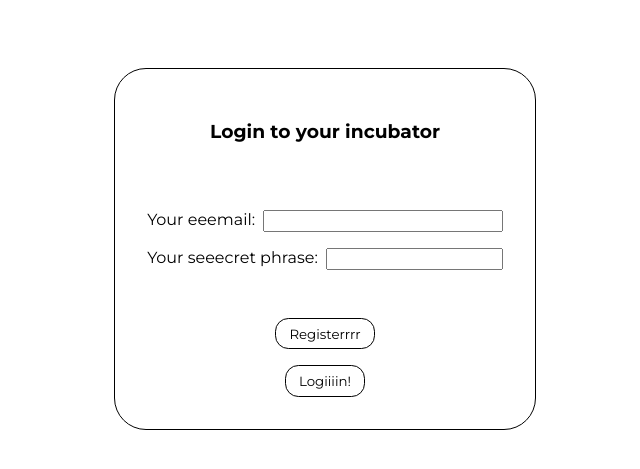
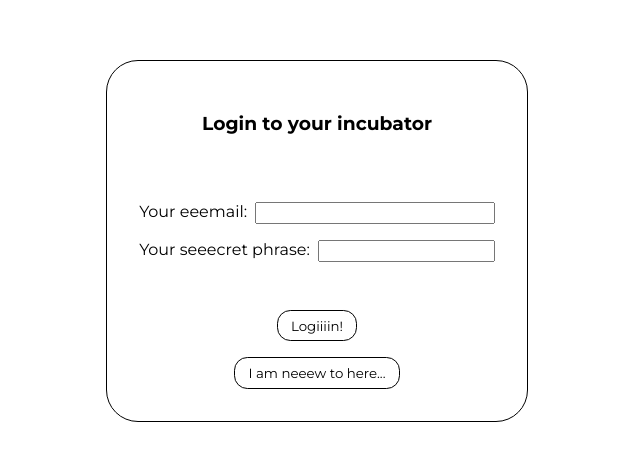
Before and after one commit to NokTNL/hedgehog-breeder, a React (Create React App) app: page / in a window 1280 px wide. Shown: the part 159-628 px from the top of the page, without its empty margins (323-963 px from the left). Built offline with nearby package versions, Linux system fonts and the light colour scheme.

Commit message:
Add Register and Modal comp

```diff
--- a/public/index.html
+++ b/public/index.html
@@ -38,5 +38,6 @@
       To begin the development, run `npm start` or `yarn start`.
       To create a production bundle, use `npm run build` or `yarn build`.
     -->
+    <div id="modal-root"></div>
   </body>
 </html>
--- a/src/Auth/Auth.js
+++ b/src/Auth/Auth.js
@@ -1,5 +1,20 @@
+import { createContext } from "react";
+import { useState } from "react";
 import Login from "./Login/Login";
+import Register from "../Auth/Register/Register";
+
+export const AuthContext = createContext({
+  isRegistering: false,
+  setIsRegistering: () => {},
+});
 
 export default function Auth() {
-  return <Login />;
+  // For toggling the <Register> page
+  const [isRegistering, setIsRegistering] = useState(false);
+  return (
+    <AuthContext.Provider value={{ isRegistering, setIsRegistering }}>
+      <Login />
+      {isRegistering && <Register />}
+    </AuthContext.Provider>
+  );
 }
--- a/src/Auth/Login/Login.js
+++ b/src/Auth/Login/Login.js
@@ -1,3 +1,5 @@
+import { useContext } from "react";
+import { AuthContext } from "../Auth";
 import styled from "styled-components/macro";
 import CredentialCard, * as CC from "../components/CredentialCard/CredentialCard";
 
@@ -10,6 +12,10 @@ const StyledLogin = styled.main`
 `;
 
 export default function Login() {
+  const authCtx = useContext(AuthContext);
+  const handleRegister = () => {
+    authCtx.setIsRegistering(true);
+  };
   return (
     <StyledLogin>
       <CredentialCard>
@@ -25,8 +31,10 @@ export default function Login() {
           </CC.FormEntry>
         </CC.Form>
         <CC.ButtonsCtn>
-          <CC.FormBtn>Registerrrr</CC.FormBtn>
           <CC.FormBtn>Logiiiin!</CC.FormBtn>
+          <CC.FormBtn onClick={handleRegister}>
+            I am neeew to here...
+          </CC.FormBtn>
         </CC.ButtonsCtn>
       </CredentialCard>
     </StyledLogin>
--- /dev/null
+++ b/src/Auth/Register/Register.js
@@ -0,0 +1,43 @@
+import { useContext } from "react";
+import { AuthContext } from "../Auth";
+import styled from "styled-components/macro";
+import ModalBackdrop from "../../UI/Modal/ModalBackdrop";
+import CredentialCard, * as CC from "../components/CredentialCard/CredentialCard";
+
+const StyledRegister = styled.div`
+  height: 100%;
+  display: flex;
+  justify-content: center;
+  align-items: center;
+`;
+
+export default function Register() {
+  const authCtx = useContext(AuthContext);
+  const handleRegister = () => {
+    // *** TODO: Add fetching logic
+    // Close itself
+    authCtx.setIsRegistering(false);
+  };
+  return (
+    <ModalBackdrop>
+      <StyledRegister>
+        <CredentialCard>
+          <CC.Header>Register yourself!</CC.Header>
+          <CC.Form>
+            <CC.FormEntry>
+              <CC.FormLabelSpan>Your eeemail:</CC.FormLabelSpan>
+              <CC.FormInput />
+            </CC.FormEntry>
+            <CC.FormEntry>
+              <CC.FormLabelSpan>Your seeecret phrase:</CC.FormLabelSpan>
+              <CC.FormInput />
+            </CC.FormEntry>
+          </CC.Form>
+          <CC.ButtonsCtn>
+            <CC.FormBtn onClick={handleRegister}>Let's gooo!</CC.FormBtn>
+          </CC.ButtonsCtn>
+        </CredentialCard>
+      </StyledRegister>
+    </ModalBackdrop>
+  );
+}
--- a/src/Auth/components/CredentialCard/CredentialCard.js
+++ b/src/Auth/components/CredentialCard/CredentialCard.js
@@ -11,6 +11,7 @@ const CredentialCard = styled.section`
   border: 0.1rem solid black;
   border-radius: 2rem;
   padding: 2rem;
+  background-color: white;
 
   text-align: center;
   display: flex;
--- /dev/null
+++ b/src/UI/Modal/ModalBackdrop.js
@@ -0,0 +1,30 @@
+import styled from "styled-components/macro";
+import ReactDOM from "react-dom";
+import { useEffect } from "react";
+import { useDispatch } from "react-redux";
+import modalSlice from "../../UI/Modal/modalSlice";
+
+const StyledBackdrop = styled.div`
+  position: fixed; /* Stay in place */
+  z-index: 10; /* Sit on top */
+  inset: 0;
+  overflow: auto; /* Enable scroll if needed */
+  background-color: rgb(0, 0, 0); /* Fallback color */
+  background-color: rgba(0, 0, 0, 0.4); /* Black w/ opacity */
+`;
+
+// This component is shipped outside <App> using portal for simplicity
+export default function ModalBackdrop({ children }) {
+  const dispatch = useDispatch();
+  // Tell the whole App when the modal is displayed, and cleanup when dismounted
+  useEffect(() => {
+    dispatch(modalSlice.actions.setModal(true));
+    return function cleanup() {
+      dispatch(modalSlice.actions.setModal(false));
+    };
+  }, []);
+  return ReactDOM.createPortal(
+    <StyledBackdrop>{children}</StyledBackdrop>,
+    document.getElementById("modal-root")
+  );
+}
--- /dev/null
+++ b/src/UI/Modal/modalSlice.js
@@ -0,0 +1,15 @@
+import { createSlice } from "@reduxjs/toolkit";
+
+const modalSlice = createSlice({
+  name: "modal",
+  initialState: {
+    isModalOpen: false,
+  },
+  reducers: {
+    setModal(state, action) {
+      state.isModalOpen = !!action.payload;
+    },
+  },
+});
+
+export default modalSlice;
--- a/src/app/App.js
+++ b/src/app/App.js
@@ -1,16 +1,27 @@
-import styled from "styled-components/macro";
+import { useSelector } from "react-redux";
+import styled, { css } from "styled-components/macro";
 import Auth from "../Auth/Auth";
 
 const StyledApp = styled.div`
   height: 100vh;
   width: 100vw;
+
+  ${(props) =>
+    props.isModalOpen &&
+    css`
+      filter: blur(2px);
+    `}
 `;
 
 function App() {
+  const isModalOpen = useSelector((state) => state.modal.isModalOpen);
+
   return (
-    <StyledApp>
-      <Auth />
-    </StyledApp>
+    <>
+      <StyledApp isModalOpen={isModalOpen}>
+        <Auth />
+      </StyledApp>
+    </>
   );
 }
 
--- a/src/app/store.js
+++ b/src/app/store.js
@@ -1,15 +1,10 @@
 import { configureStore } from "@reduxjs/toolkit";
-
-import exampleSlice from "./exampleSlice";
+import modalSlice from "../UI/Modal/modalSlice";
 
 const store = configureStore({
   reducer: {
-    example: exampleSlice.reducer,
+    modal: modalSlice.reducer,
   },
 });
 
-export const actions = {
-  example: exampleSlice.actions,
-};
-
 export default store;
--- a/src/index.css
+++ b/src/index.css
@@ -1,6 +1,17 @@
 @import-normalize;
 @import url("https://fonts.googleapis.com/css2?family=Montserrat:wght@400;700&display=swap");
 
+:root,
+body {
+  margin: 0;
+  padding: 0;
+}
+
 :root * {
   font-family: "Montserrat", Helvetica, Arial, sans-serif;
+  box-sizing: border-box;
 }
+
+button {
+  cursor: pointer;
+}
```
